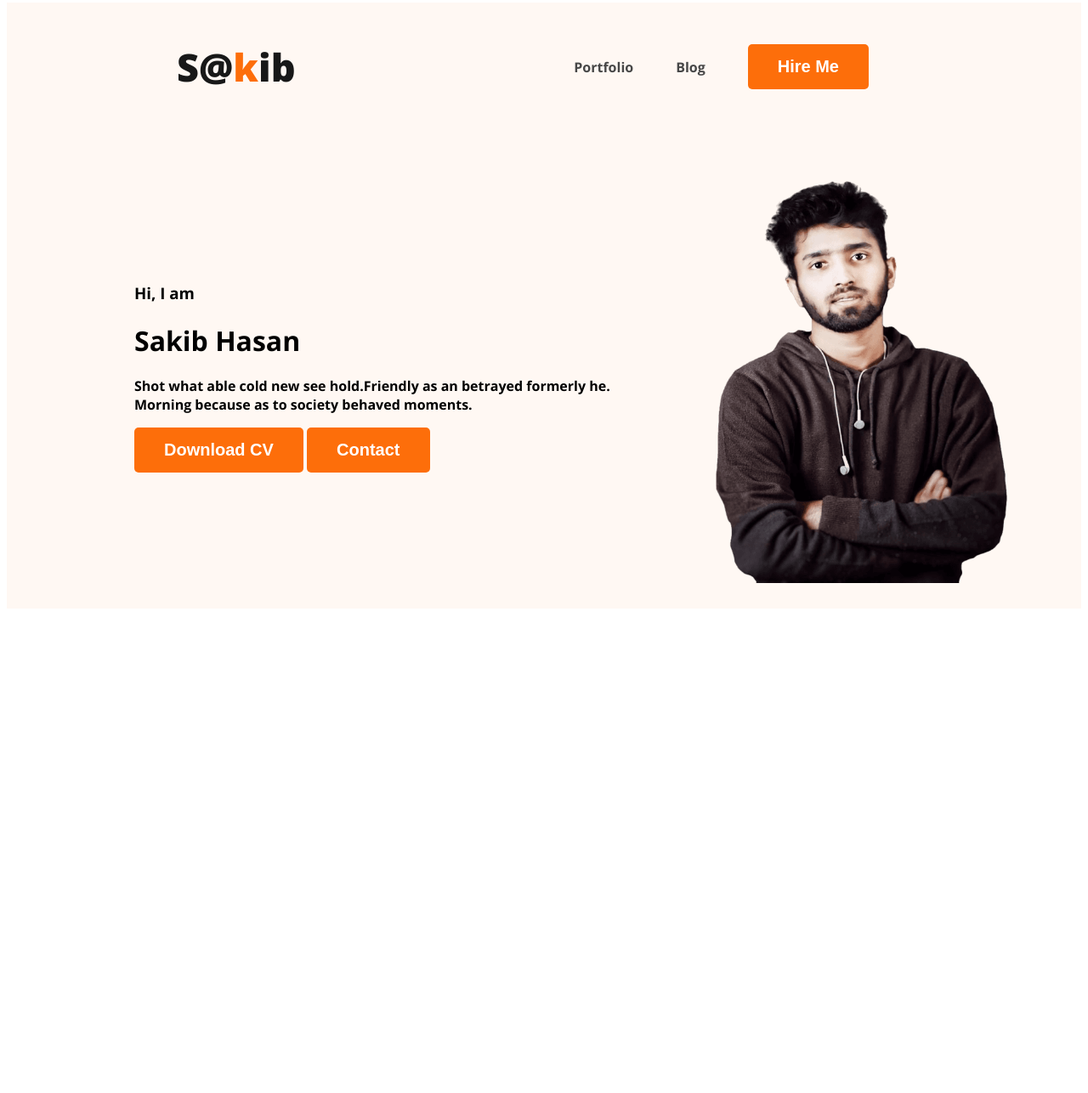
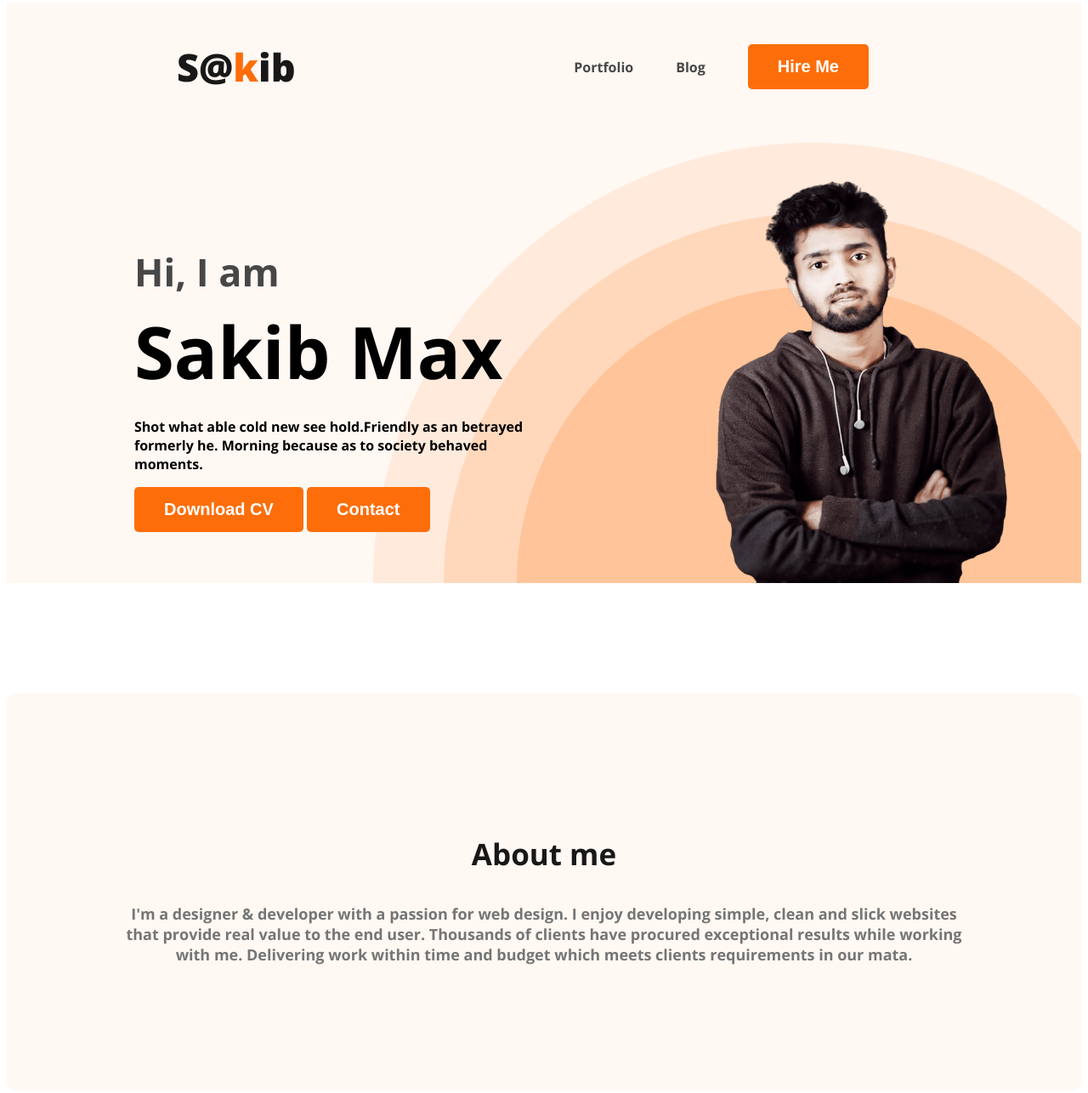
Before and after one commit to ad2sakib/webdeveloper-portfolio, a plain HTML site: page index.html in a window 1280 px wide. Shown: the part 5-1291 px from the top of the page at 85% size. Before the commit the page ends 800 px from the top, so only its background shows below. Drawn offline with nearby package versions, Linux system fonts and the light colour scheme.

Commit message:
about section adding

```diff
--- a/index.html
+++ b/index.html
@@ -25,15 +25,31 @@
         <div class="banner">
             <div class="banner-content">
                 <h3 class="banner-greating">Hi, I am</h3>
-                <h1 class="banner-title">Sakib Hasan</h1>
-                <p>Shot what able cold new see hold.Friendly as an betrayed formerly he. Morning because as to society
+                <h1 class="banner-title">Sakib Max</h1>
+                <p class="banner-description">Shot what able cold new see hold.Friendly as an betrayed formerly he.
+                    Morning because as to society
                     behaved moments.</p>
-                    <button class="btn-primary">Download CV</button>
-                    <button class="btn-primary">Contact</button>
+                <button class="btn-primary">Download CV</button>
+                <button class="btn-primary">Contact</button>
             </div>
             <img class="profile-pic" src="images/SBmax.png" alt="">
         </div>
     </header>
+    <main>
+        <section class="about">
+            <h3 class="Section-title">About me</h3>
+            <p class="section-description">
+                I'm a designer & developer with a passion for web design. I enjoy developing simple, clean and slick
+                websites that provide real value to the end user. Thousands of clients have procured exceptional results
+                while working with me. Delivering work within time and budget which meets clients requirements in our
+                mata.
+            </p>
+        </section>
+
+    </main>
+    <footer>
+
+    </footer>
 </body>
 
 </html>
--- a/styles/portfolio.css
+++ b/styles/portfolio.css
@@ -26,7 +26,7 @@ nav {
     margin: 0 200px;
 }
 
-.nav-title{
+.nav-title {
     color: var(--Dark-01, #181818);
     font-family: Open Sans;
     font-size: 45px;
@@ -51,14 +51,62 @@ nav a {
 }
 
 /* Header related style */
-.header{
+.header {
     background-color: #FFF8F3;
+    background-image: url("../images/header_bg.png");
+    background-repeat: no-repeat;
+    background-position: bottom right;
+
 }
-.banner{
-    padding: 30px 30px 30px 150px ;
+
+.banner {
+    padding: 30px 30px 0px 150px;
     display: flex;
     align-items: center;
+    justify-content: space-between;
 }
-.banner .profile-pic{
+
+.banner-content {
+    max-width: 500px;
+
+}
+
+.banner .profile-pic {
     width: 500px;
 }
+
+.banner-greating {
+    font-size: 45px;
+    color: #474747;
+    margin-bottom: 0;
+}
+
+.banner-title {
+    font-size: 85px;
+    font-weight: 700;
+    margin-top: 5px;
+    margin-bottom: 20px;
+}
+
+/* main section styles */
+
+/* about section styles */
+.about {
+    padding: 130px;
+    border-radius: 10px;
+    background: #FFF8F3;
+    margin: 130px 0;
+}
+
+.Section-title {
+    color: #181818;
+    text-align: center;
+    font-size: 35px;
+    font-weight: 700;
+}
+
+.section-description {
+    color: #757575;
+    text-align: center;
+    font-size: 18px;
+}
```
